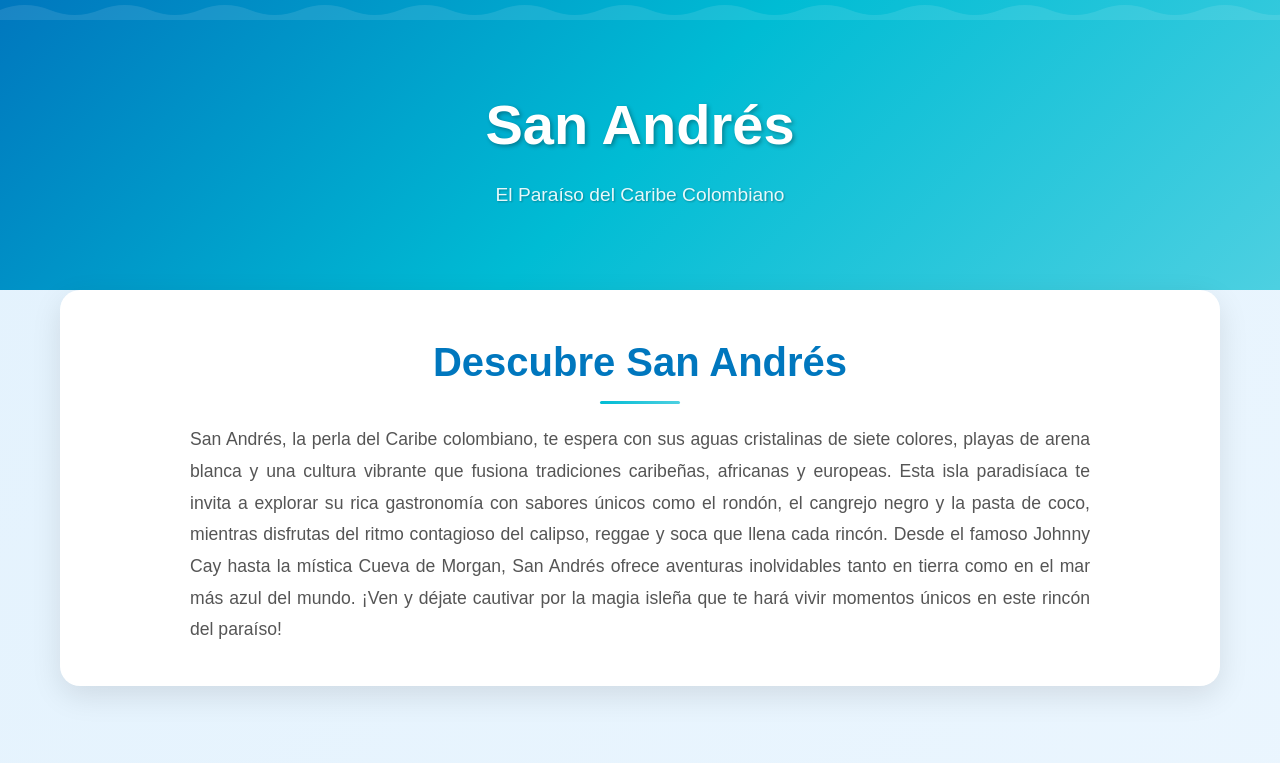
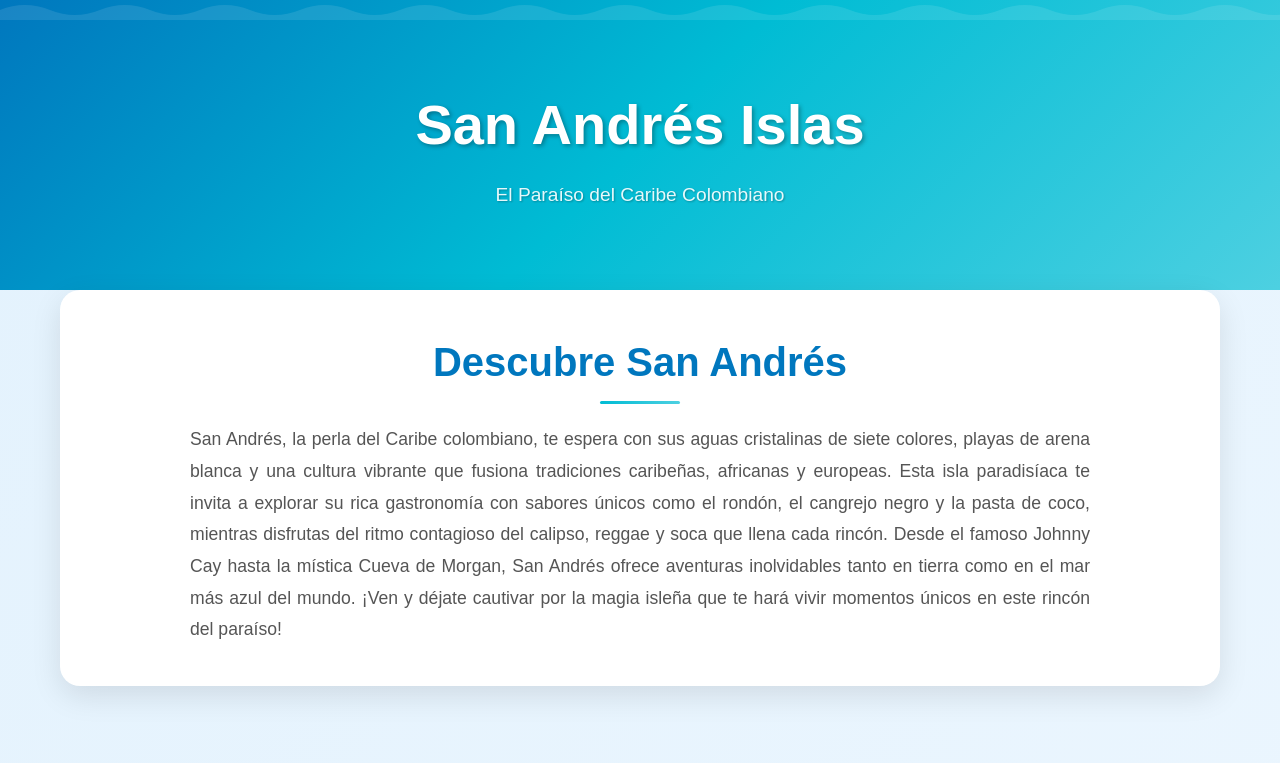
Before and after one commit to manolovillarreal/SanAndresIslas, a website: page public/index.html in a window 1280 px wide. Shown: the top 763 px of the page. Drawn offline with Linux system fonts and the light colour scheme; no server answers.

Commit message:
correccion de titulo

```diff
--- a/public/index.html
+++ b/public/index.html
@@ -10,7 +10,7 @@
     <!-- Header -->
     <header class="header">
         <div class="container">
-            <h1>San Andrés</h1>
+            <h1>San Andrés Islas</h1>
             <p class="subtitle">El Paraíso del Caribe Colombiano</p>
         </div>
     </header>
```
